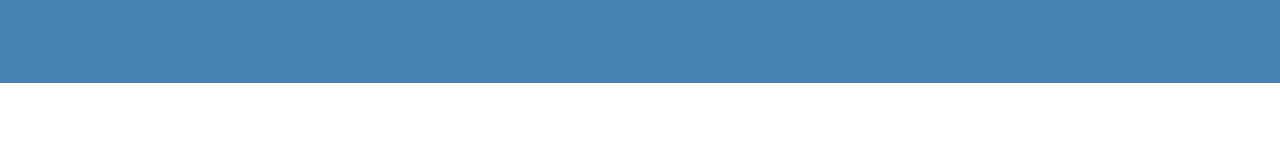
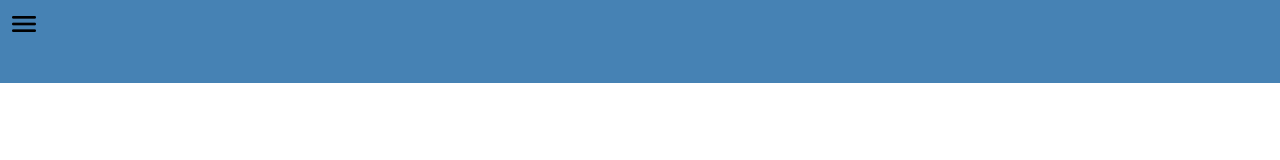
Before and after one commit to f-mantovani/project-3-client, a React (Create React App) app: page / in a window 1280 px wide. Shown: the top 160 px of the page. Built offline with nearby package versions, Linux system fonts and the light colour scheme.

Commit message:
added the navbar to login and signup to facilitate the navigation for now

```diff
--- a/src/pages/Login/Login.js
+++ b/src/pages/Login/Login.js
@@ -1,10 +1,12 @@
 import React from 'react'
 import LogoHeader from '../../components/LogoHeader'
 import LoginForm from '../../components/Login/LoginForm'
+import Navbar from '../../components/Navbar'
 
 const Login = () => {
   return (
     <>
+      <Navbar />
       <LogoHeader />
       <LoginForm />
       {/* Login social */}
--- a/src/pages/Signup/Signup.js
+++ b/src/pages/Signup/Signup.js
@@ -1,11 +1,13 @@
 import React from 'react'
 import LogoHeader from '../../components/LogoHeader'
 import SignupForm from '../../components/Singup/SignupForm'
+import Navbar from '../../components/Navbar'
 
 const Signup = () => {
 
   return (
     <>
+      <Navbar />
       <LogoHeader />
       <SignupForm />
       {/* Login social */}
```
